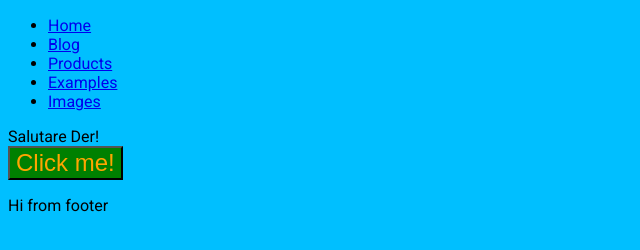
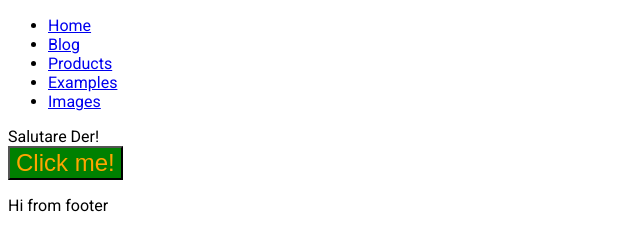
Before and after one commit to doru-rocod/gatsby-ex, a Gatsby site: page / in a window 1280 px wide. Shown: the whole page, without its empty margins (0-640 px from the left). Built offline with nearby package versions, Linux system fonts and the light colour scheme; Gatsby itself is replaced by a stand-in of ours.

Commit message:
changed background colore back to white

```diff
--- a/src/components/layout.css
+++ b/src/components/layout.css
@@ -2,7 +2,6 @@
 
 body {
   font-family: Roboto;
-  background: deepskyblue;
 }
 
 .all-images {
```
